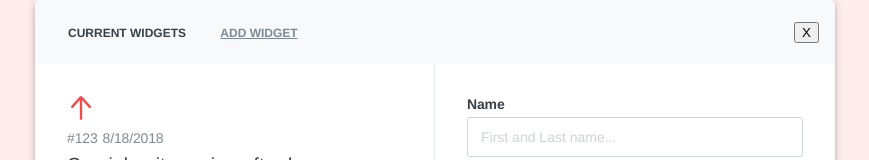
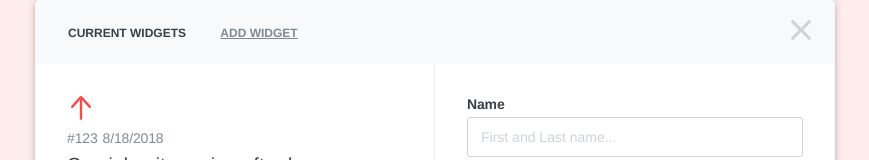
Before and after one commit to speir-wang/modal-test, a React (Create React App) app: page / in a window 1280 px wide. Both pictures are taken after a click on the button "Show Modal". Shown: the top 160 px of the page, without its empty margins (205-1074 px from the left). Built offline with nearby package versions, Linux system fonts and the light colour scheme.

Commit message:
update close button icon in the header

```diff
--- a/src/components/ModalHeader.js
+++ b/src/components/ModalHeader.js
@@ -12,7 +12,15 @@ class ModalHeader extends Component {
 					<span className="add-widget">Add Widget</span>
 				</section>
 				<section className="right">
-					<button onClick={this.props.closeModal}>X</button>
+					<button className="close-button" onClick={this.props.closeModal}>
+						<svg width="24" height="24" viewBox="0 0 24 24">
+							<path fill="none" d="M0 0h24v24H0V0z" />
+							<path
+								fill="#CFD3D6"
+								d="M18.3 5.71c-.39-.39-1.02-.39-1.41 0L12 10.59 7.11 5.7c-.39-.39-1.02-.39-1.41 0-.39.39-.39 1.02 0 1.41L10.59 12 5.7 16.89c-.39.39-.39 1.02 0 1.41.39.39 1.02.39 1.41 0L12 13.41l4.89 4.89c.39.39 1.02.39 1.41 0 .39-.39.39-1.02 0-1.41L13.41 12l4.89-4.89c.38-.38.38-1.02 0-1.4z"
+							/>
+						</svg>
+					</button>
 				</section>
 			</div>
 		);
--- a/src/scss/Modal.scss
+++ b/src/scss/Modal.scss
@@ -54,6 +54,17 @@
 			color: #7f8b94;
 			text-decoration: underline;
 			width: 80px;
+		}
+	}
+
+	.close-button {
+		padding: 0;
+		background: none;
+		border: 0;
+
+		svg {
+			width: 36px;
+			height: 36px;
 		}
 	}
 }
```
